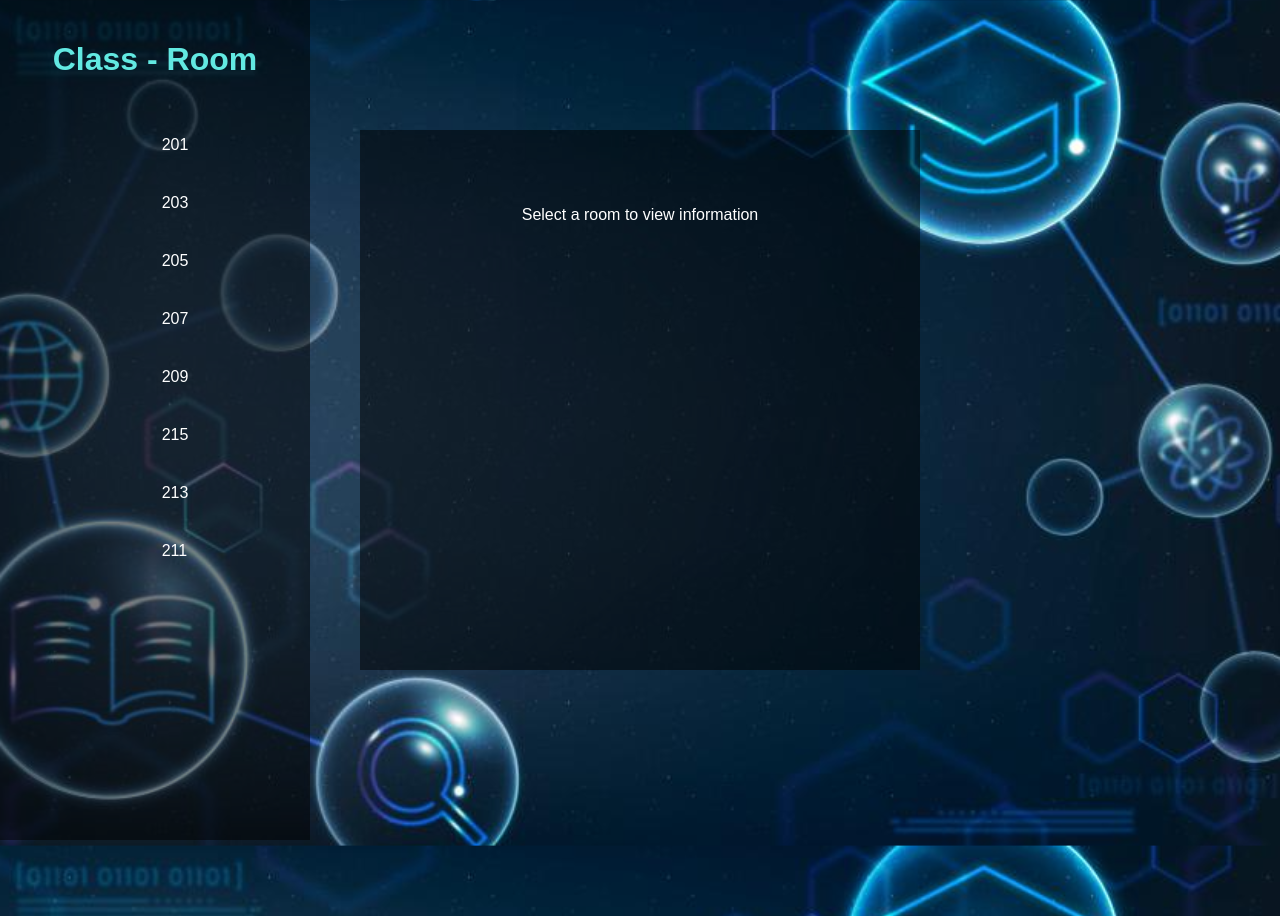
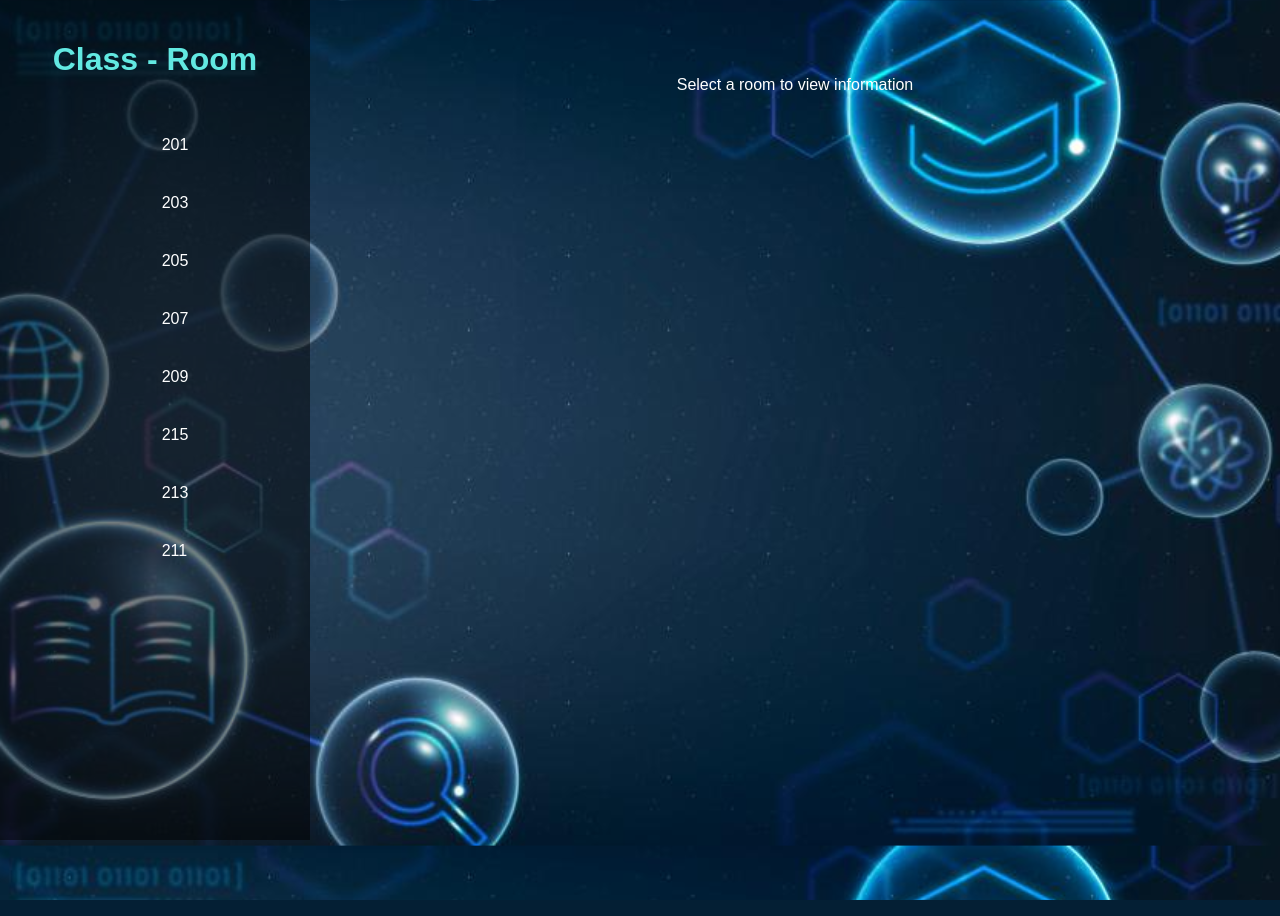
Before and after one commit to POTTERHEADHERMIONE/Central_addressing, a Python web app: template templates/admin.html in a window 1280 px wide. Run offline with Jinja, Linux system fonts and the light colour scheme; the template is opened without the code that fills it, so the values that code supplies are empty; some libraries are stand-ins or nearby versions.

Commit message:
changes in admin

```diff
--- a/static/adminscript.js
+++ b/static/adminscript.js
@@ -48,6 +48,7 @@
 
         // Inject options bar HTML
         var optionsHTML = `
+            <button onclick="showAudioOptions('${roomNumber}')">SENT</button>
             <button onclick="showAudioOptions('${roomNumber}')">AUDIO</button>
             <button onclick="showVideoOptions('${roomNumber}')">VIDEO</button>
             <button onclick="showTextInput('${roomNumber}')">TEXT</button>
--- a/static/adminstyle.css
+++ b/static/adminstyle.css
@@ -6,6 +6,7 @@
     background-attachment: fixed;
     padding-top: 100px;
     text-align: center;
+    margin: 0; /* Reset default margin */
 }
 
 .header {
@@ -54,7 +55,6 @@
     margin-right: 20px;
 }
 
-
 @media only screen and (max-width: 600px) {
     .side-nav {
         width: 110px;
@@ -73,22 +73,19 @@
     }
 }
 
-
-
 .course-info {
-    width: 500px;
-    height: 500px;
-    background-color: rgba(0, 0, 0, 0.5);
+    width: calc(100% - 250px); /* Subtract side-nav width */
+    height: 100vh; /* 100% of the viewport height */
     position: fixed;
-    top: 50%; /* Center vertically */
-    left: 50%; /* Center horizontally */
-    transform: translate(-50%, -50%);
+    top: 0;
+    left: 250px; /* Match side-nav width */
     padding: 20px 30px;
     display: flex;
     flex-direction: column;
     align-items: center;
     color: white;
-
+    background-color: transparent; /* Remove background color */
+}
 
 .active {
     background-color: rgba(240, 240, 240, 0.3);
@@ -106,7 +103,7 @@
 
 .nav-links li:hover a {
     color: rgb(246, 246, 253);
-    background-color: #62e9e2 ;
+    background-color: #62e9e2;
     transition: 0.3s;
 }
 
@@ -114,25 +111,21 @@
     display: block;
 }
 
-
 .nav-links li.selected a {
-    background-color: #62e9e2 ;
+    background-color: #62e9e2;
     color: rgb(255, 255, 255);
-}
 }
 
 .nav-links li a:hover {
-    background-color: #62e9e2 ;
+    background-color: #62e9e2;
     color: rgb(255, 255, 255);
     transition: 0.3s;
 }
 
-
 .nav-links li.selected a {
-    background-color:  #62e9e2 ;
+    background-color: #62e9e2;
     color: rgb(255, 255, 255);
 }
-
 
 .options-bar {
     display: none;
@@ -148,5 +141,4 @@
     border: none;
     padding: 5px 10px;
     cursor: pointer;
-
 }
--- a/static/login.js
+++ b/static/login.js
@@ -43,6 +43,7 @@
             statusLabel.innerText = '';
             // Proceed with successful login logic
             var subs = data.subs;
+
             localStorage.setItem("subs", JSON.stringify(subs));
 
             if (isAdmin === 0) {
```
Also changed, not shown: static/student.js (+14 -8 lines), static/studentscript.js (+13 -26 lines).
